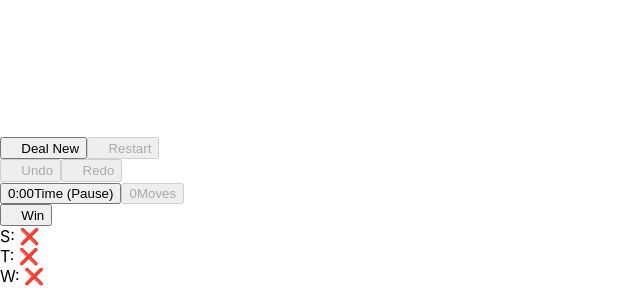
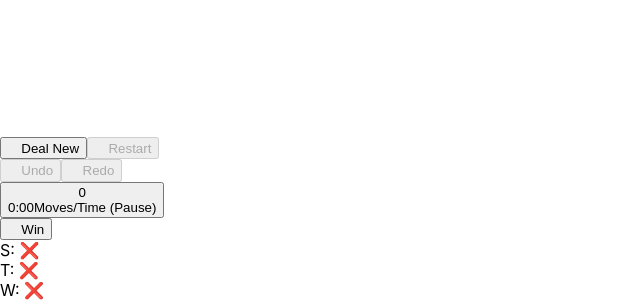
Before and after one commit to brncsk/react-recoil-klondike, a React (Create React App) app: page / in a window 1280 px wide. Shown: the part 2983-3283 px from the top of the page, without its empty margins (0-640 px from the left). Built offline with nearby package versions, Linux system fonts and the light colour scheme; some icons are missing.

Commit message:
feat(Hud): unify moves and time buttons

```diff
--- a/src/components/hud/Hud.tsx
+++ b/src/components/hud/Hud.tsx
@@ -71,18 +71,16 @@ export function Hud() {
           isGamePaused ? (
             <PauseIcon />
           ) : (
-            <span className="text">{formatTime(elapsedSeconds)}</span>
+            <span className="text">
+              {moves}
+              <br />
+              <span className="secondary">{formatTime(elapsedSeconds)}</span>
+            </span>
           )
         }
-        caption={`Time (${isGamePaused ? "Continue" : "Pause"})`}
+        caption={`Moves/Time (${isGamePaused ? "Continue" : "Pause"})`}
         onClick={() => setGamePaused((paused) => !paused)}
         disabled={overlayVisible === "WON"}
-      />
-      <HudButton
-        icon={<span className="text">{moves}</span>}
-        caption="Moves"
-        onClick={() => {}}
-        disabled={true}
       />
 
       {isDevelopment && (
--- a/src/styles/hud.css
+++ b/src/styles/hud.css
@@ -112,6 +112,11 @@
   font-weight: bold;
 }
 
+.hud .item .text .secondary {
+  font-size: 0.75em;
+  opacity: 0.5;
+}
+
 .hud .item .caption {
   flex: 1;
   display: block;
```
